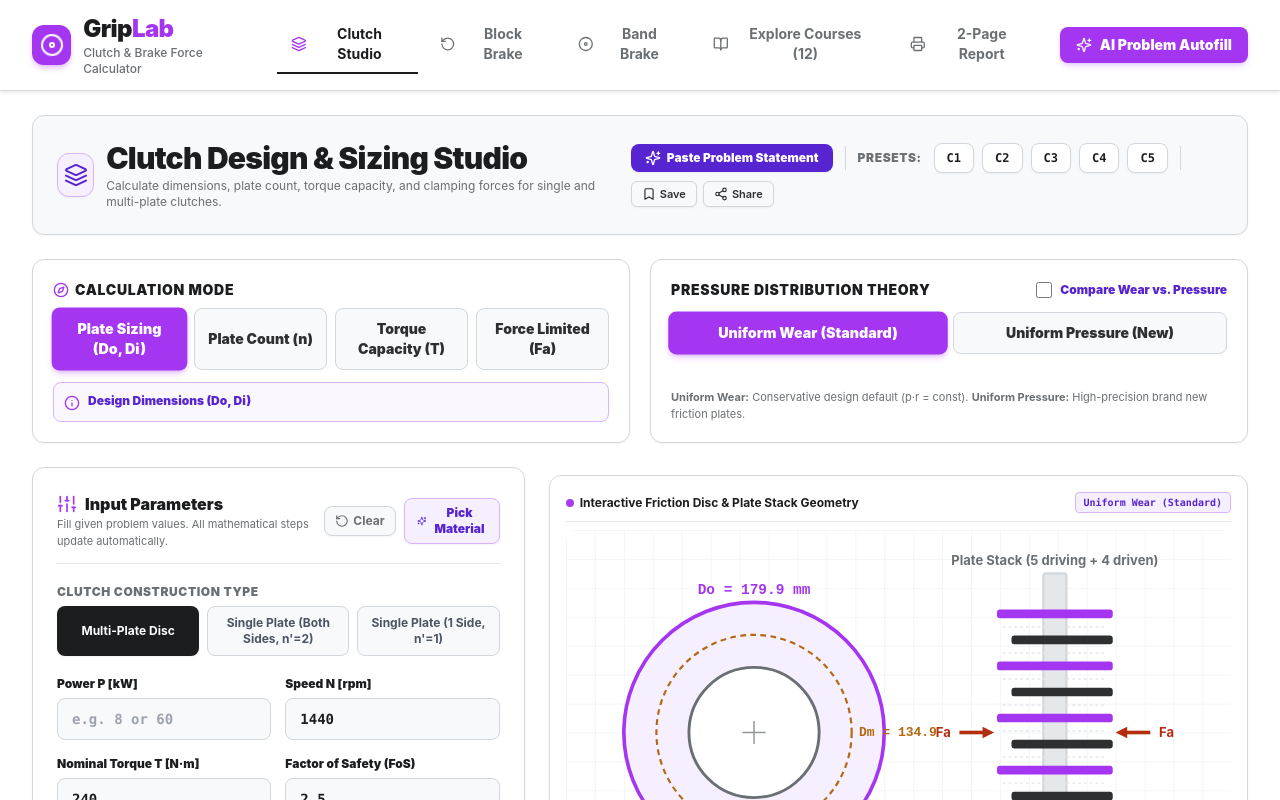
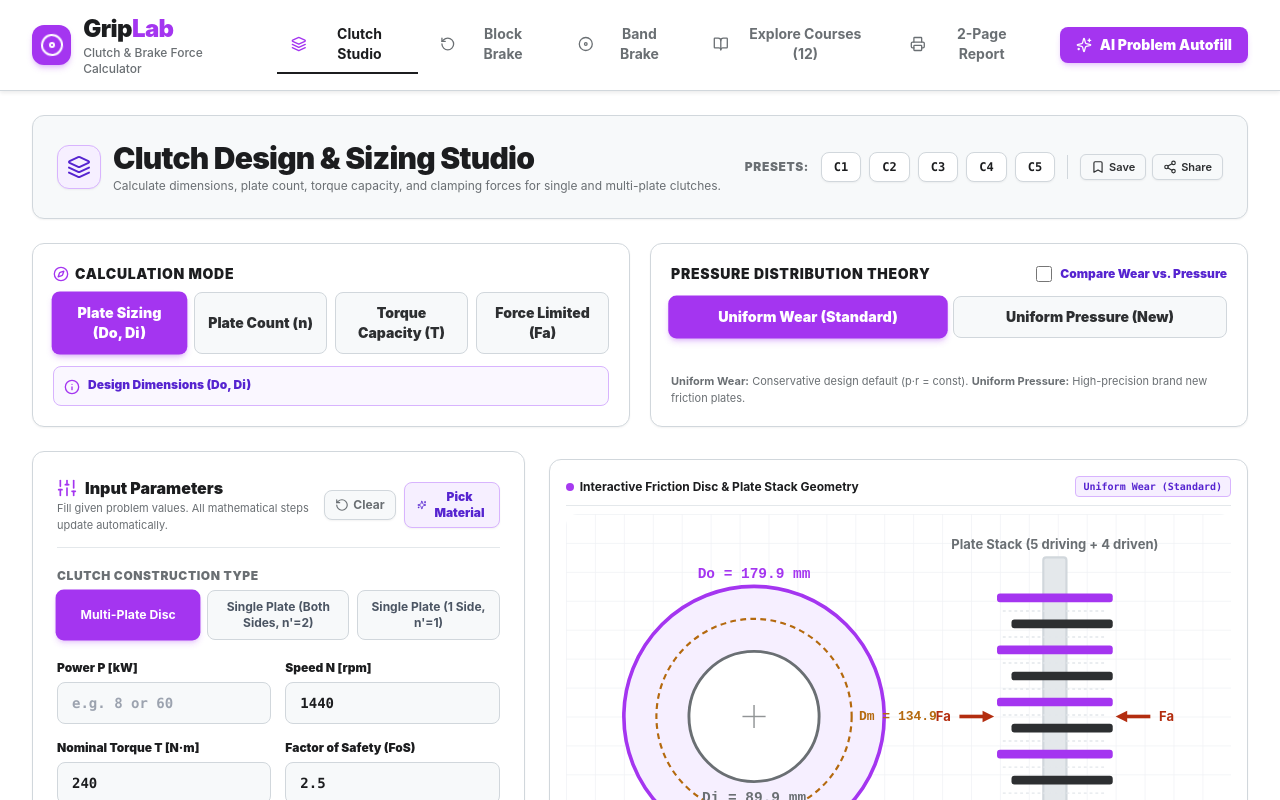
Before and after one commit to ahmed-ruhel/dmecluthbot, a Next.js app: page / in a window 1280 px wide. Shown: the top 800 px of the page. Built offline with nearby package versions, Linux system fonts and the light colour scheme.

Commit message:
fix(ui): remove redundant paste problem buttons from studios and harmonize udemy purple theme

```diff
--- a/components/brake/BandBrakeStudio.tsx
+++ b/components/brake/BandBrakeStudio.tsx
@@ -195,20 +195,8 @@ export const BandBrakeStudio: React.FC<BandBrakeStudioProps> = ({
           </div>
         </div>
 
-        {/* Action Controls: AI Parser, Presets, Scenario */}
+        {/* Action Controls: Presets & Scenario */}
         <div className="flex flex-wrap items-center gap-2">
-          {onOpenAiModal && (
-            <button
-              onClick={onOpenAiModal}
-              className="flex items-center space-x-1.5 rounded-lg bg-[#5624d0] hover:bg-[#a435f0] text-white px-3.5 py-1.5 text-xs font-black shadow-sm hover:shadow transition-all duration-200 active:scale-95"
-            >
-              <Sparkles className="h-4 w-4" />
-              <span>Paste Problem Statement</span>
-            </button>
-          )}
-
-          <div className="h-6 w-[1px] bg-[#d1d7dc] mx-1" />
-
           <span className="text-xs font-black uppercase tracking-wider text-[#6a6f73] mr-1">
             Presets:
           </span>
--- a/components/brake/BlockBrakeStudio.tsx
+++ b/components/brake/BlockBrakeStudio.tsx
@@ -166,20 +166,8 @@ export const BlockBrakeStudio: React.FC<BlockBrakeStudioProps> = ({
           </div>
         </div>
 
-        {/* Action Controls: AI Parser, Presets, Scenario */}
+        {/* Action Controls: Presets & Scenario */}
         <div className="flex flex-wrap items-center gap-2">
-          {onOpenAiModal && (
-            <button
-              onClick={onOpenAiModal}
-              className="flex items-center space-x-1.5 rounded-lg bg-[#5624d0] hover:bg-[#a435f0] text-white px-3.5 py-1.5 text-xs font-black shadow-sm hover:shadow transition-all duration-200 active:scale-95"
-            >
-              <Sparkles className="h-4 w-4" />
-              <span>Paste Problem Statement</span>
-            </button>
-          )}
-
-          <div className="h-6 w-[1px] bg-[#d1d7dc] mx-1" />
-
           <span className="text-xs font-black uppercase tracking-wider text-[#6a6f73] mr-1">
             Presets:
           </span>
--- a/components/clutch/ClutchStudio.tsx
+++ b/components/clutch/ClutchStudio.tsx
@@ -364,20 +364,8 @@ export const ClutchStudio: React.FC<ClutchStudioProps> = ({
           </div>
         </div>
 
-        {/* Action Controls: Presets, AI Parser, Scenario */}
+        {/* Action Controls: Presets & Scenario */}
         <div className="flex flex-wrap items-center gap-2">
-          {onOpenAiModal && (
-            <button
-              onClick={onOpenAiModal}
-              className="flex items-center space-x-1.5 rounded-lg bg-[#5624d0] hover:bg-[#a435f0] text-white px-3.5 py-1.5 text-xs font-black shadow-sm hover:shadow transition-all duration-200 active:scale-95"
-            >
-              <Sparkles className="h-4 w-4" />
-              <span>Paste Problem Statement</span>
-            </button>
-          )}
-
-          <div className="h-6 w-[1px] bg-[#d1d7dc] mx-1" />
-
           <span className="text-xs font-black uppercase tracking-wider text-[#6a6f73] mr-1">
             Presets:
           </span>
@@ -532,10 +520,10 @@ export const ClutchStudio: React.FC<ClutchStudioProps> = ({
                   <button
                     key={t.id}
                     onClick={() => handleClutchTypeChange(t.id as ClutchPlateType)}
-                    className={`rounded-lg px-2 py-2 text-xs font-bold text-center transition-all ${
+                    className={`rounded-lg px-2.5 py-2 text-xs font-bold text-center transition-all ${
                       clutchType === t.id
-                        ? "bg-[#1c1d1f] text-white shadow-sm"
-                        : "bg-[#f7f9fa] text-[#4b5563] border border-[#d1d7dc] hover:bg-white hover:text-[#1c1d1f]"
+                        ? "bg-[#a435f0] text-white shadow-md shadow-[#a435f0]/20 scale-[1.02]"
+                        : "bg-[#f7f9fa] text-[#4b5563] border border-[#d1d7dc] hover:bg-white hover:border-[#a435f0] hover:text-[#a435f0]"
                     }`}
                   >
                     {t.label}
--- a/components/gallery/CourseGallery.tsx
+++ b/components/gallery/CourseGallery.tsx
@@ -118,8 +118,8 @@ export const CourseGallery: React.FC<CourseGalleryProps> = ({ onSelectProblem })
             onClick={() => setFilter(tab.id as FilterCategory)}
             className={`rounded-full px-4 py-1.5 text-xs font-bold transition-all ${
               filter === tab.id
-                ? "bg-[#1c1d1f] text-white shadow-sm"
-                : "bg-[#f7f9fa] text-[#4b5563] border border-[#d1d7dc] hover:bg-white hover:text-[#1c1d1f]"
+                ? "bg-[#a435f0] text-white shadow-md shadow-[#a435f0]/20"
+                : "bg-white text-[#4b5563] border border-[#d1d7dc] hover:border-[#a435f0] hover:text-[#a435f0]"
             }`}
           >
             {tab.label}
```
